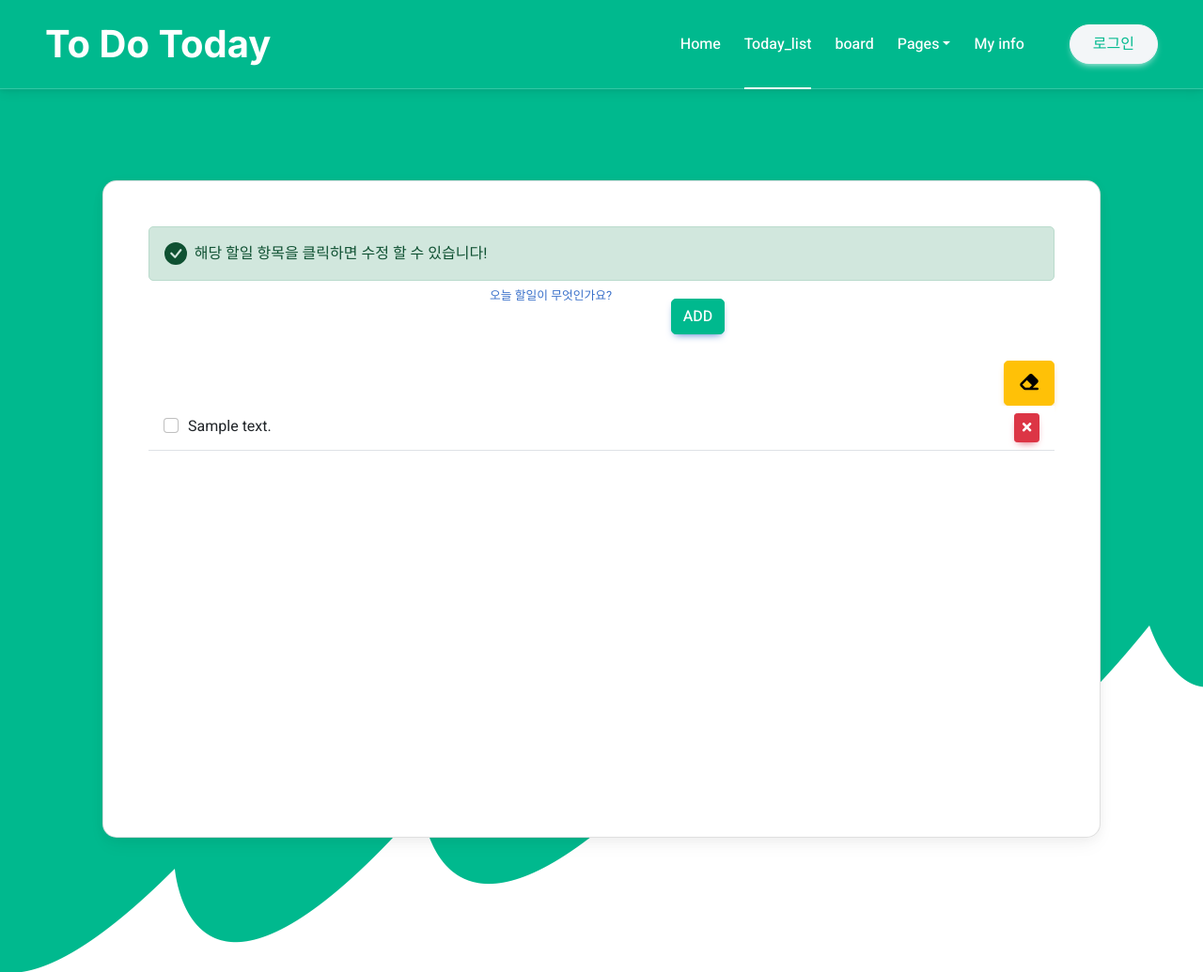
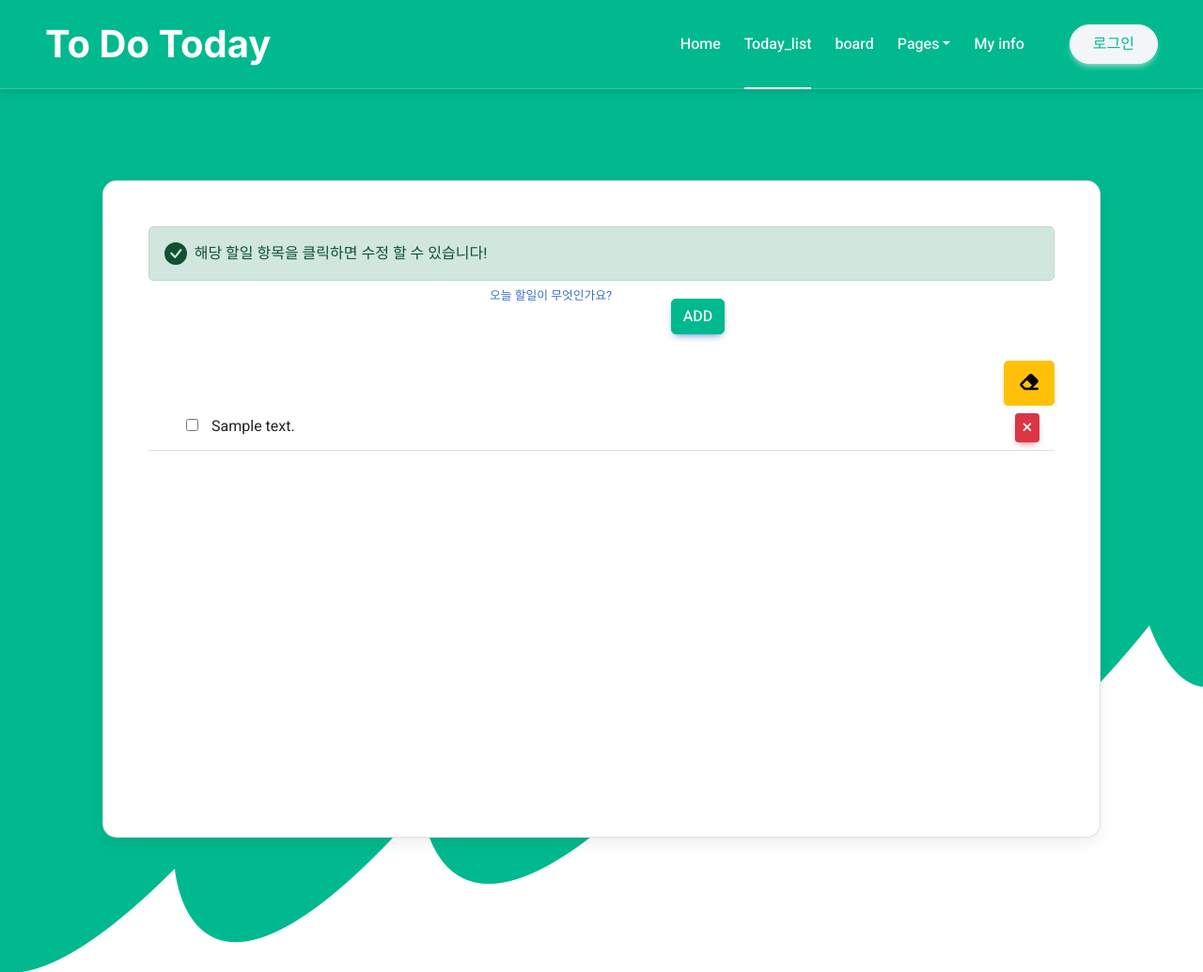
Before and after one commit to miggu8066/todo_project, a Django app: template todo/templates/todo/todo_list.html in a window 1280 px wide. Shown: the top 1035 px of the page at 94% size. Run offline with Django 4.2, Linux system fonts and the light colour scheme; the template is opened without the code that fills it: values that come from a table or form of the project are taken from there, others are empty; tables that the repository leaves empty hold one stand-in row (values such as "Sample post"); parts of the project's set-up code (start-up, migrations or seed data) failed here and were passed over; some libraries are stand-ins or nearby versions.

Commit message:
20230626 최종수정2

```diff
--- a/todo/templates/todo/todo_list.html
+++ b/todo/templates/todo/todo_list.html
@@ -17,14 +17,6 @@
 
     <!-- MDB -->
     <link href="https://cdnjs.cloudflare.com/ajax/libs/mdb-ui-kit/6.3.0/mdb.min.css" rel="stylesheet"/>
-
-    <!-- Icon Font Stylesheet -->
-    <link href="https://cdnjs.cloudflare.com/ajax/libs/font-awesome/5.10.0/css/all.min.css" rel="stylesheet">
-    <link href="https://cdn.jsdelivr.net/npm/bootstrap-icons@1.4.1/font/bootstrap-icons.css" rel="stylesheet">
-
-    <!-- Libraries Stylesheet -->
-    <link href="/static/lib/animate/animate.min.css" rel="stylesheet">
-    <link href="/static/lib/owlcarousel/assets/owl.carousel.min.css" rel="stylesheet">
 
     <!-- Customized Bootstrap Stylesheet -->
     <link href="/static/css/bootstrap.min.css" rel="stylesheet">
@@ -131,7 +123,7 @@
                                         {% csrf_token %}
                                         <input type="hidden" name="id" value="{{ show.pk }}">
                                         <div class="form-check">
-                                            <input class="form-check-input me-2" type="checkbox" id="checkbox_{{ show.pk }}" name="checkbox" onchange="toggleStrikethrough(this)">
+                                            <input class="check-input me-2" type="checkbox" id="checkbox_{{ show.pk }}" name="checkbox" onchange="toggleStrikethrough(this)">
                                             <label class="form-check-label content" for="checkbox_{{ show.pk }}" onclick="editText('{{ show.pk }}', this)">{{ show.todo_content }}</label>
                                         </div>
                                     </form>
```
